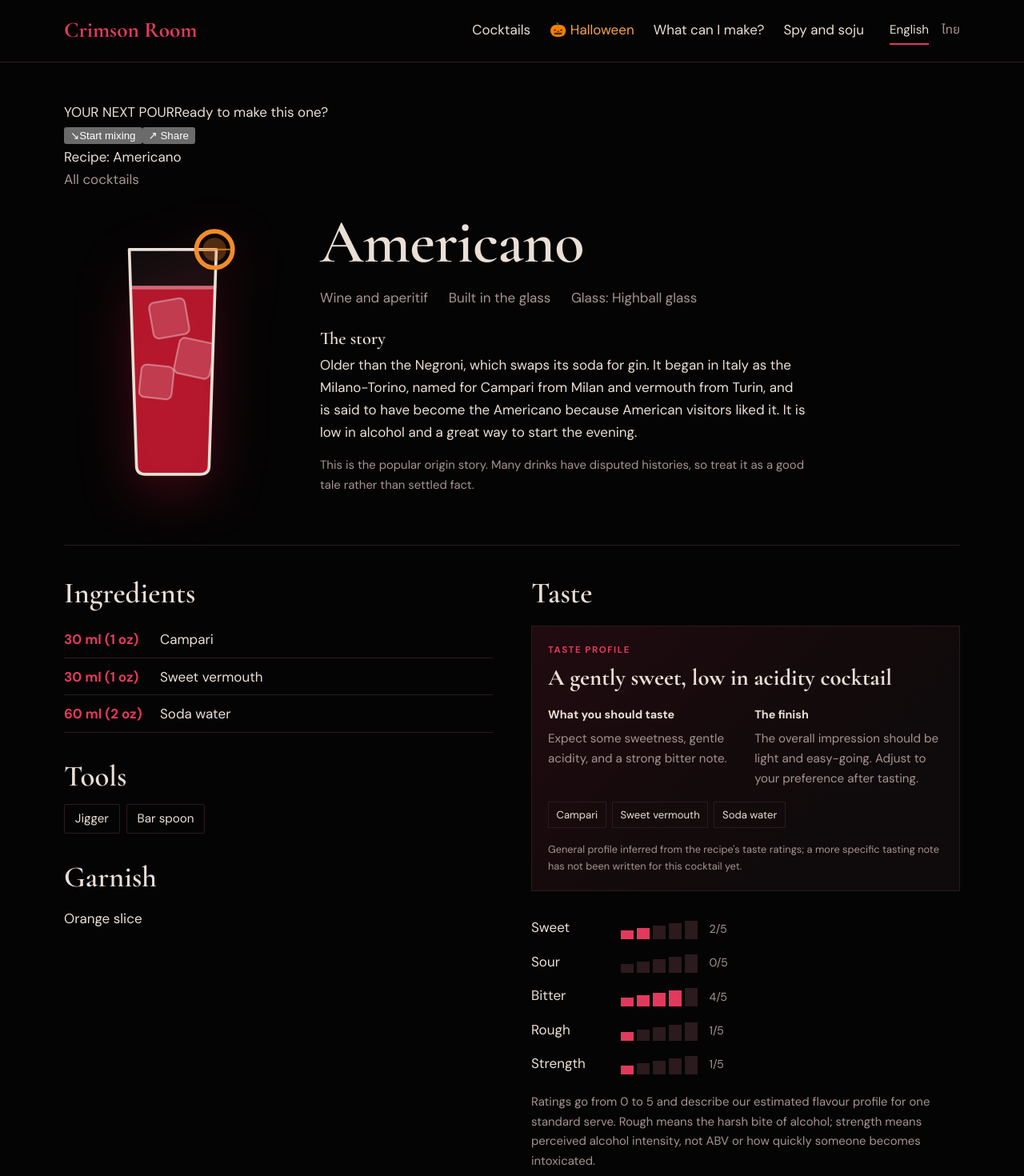
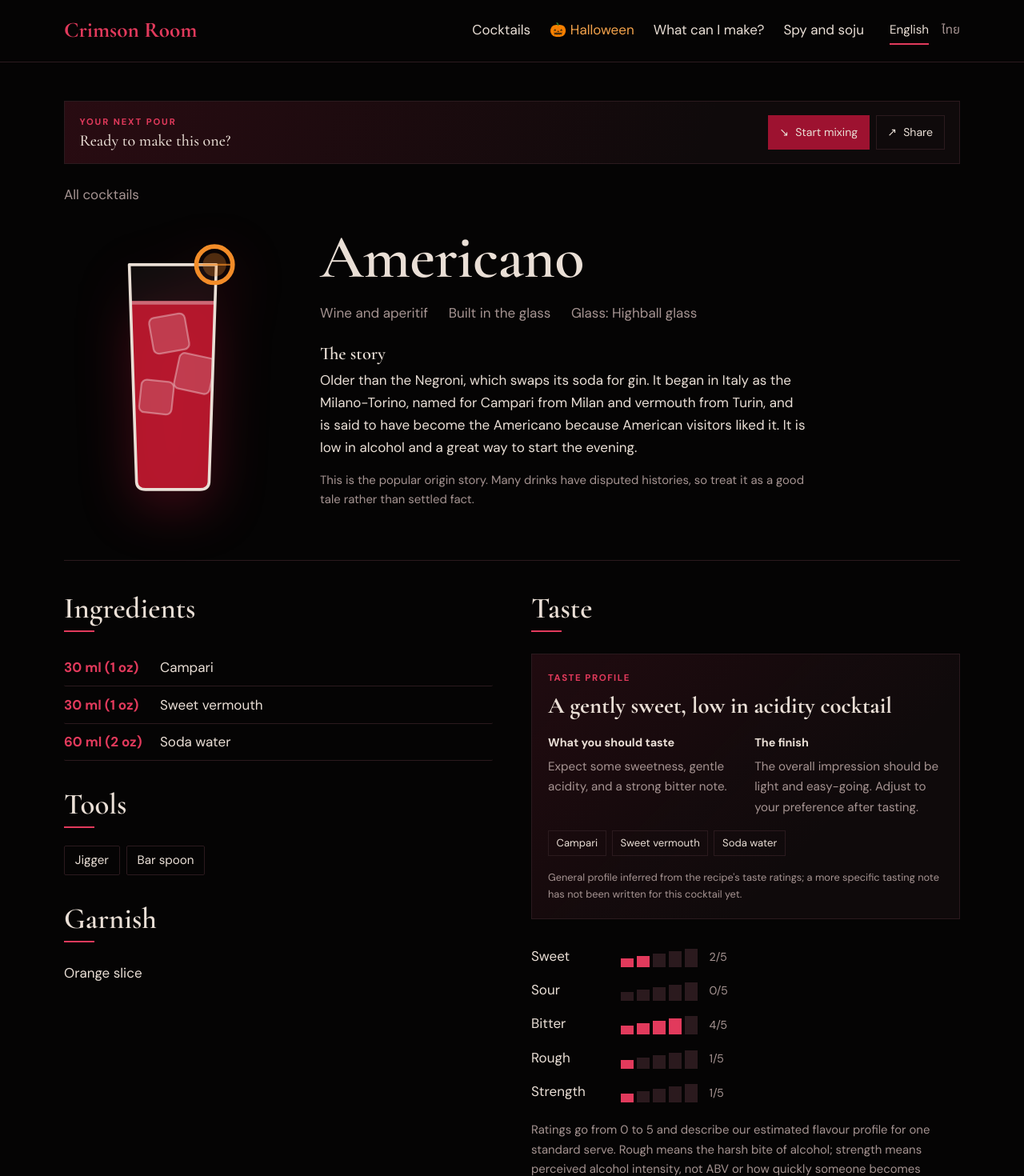
Before and after one commit to inky3/crimsonroom, a Next.js app: page /en/cocktails/americano in a window 1280 px wide. Shown: the top 1470 px of the page at 80% size. Built offline with nearby package versions, Linux system fonts and the light colour scheme.

Commit message:
Animate recipe detail layout and style mixing mode controls

```diff
--- a/app/globals.css
+++ b/app/globals.css
@@ -467,3 +467,48 @@ main .container.section > h2 { animation:page-rise-in .55s var(--ease-out) both;
     animation:none !important;
   }
 }
+
+
+/* Recipe detail: make the actual mixing experience feel alive */
+.recipe-toolbar { display:flex; flex-wrap:wrap; align-items:center; justify-content:space-between; gap:1rem; margin:0 0 1.5rem; padding:1rem 1.15rem; border:1px solid var(--line); background:linear-gradient(110deg,rgba(157,18,48,.18),transparent 72%),var(--surface); animation:page-rise-in .45s var(--ease-out) both; }
+.recipe-toolbar-copy { display:flex; flex-direction:column; gap:.15rem; }
+.recipe-toolbar-kicker { color:var(--crimson-hot); font-size:.7rem; letter-spacing:.17em; font-weight:700; }
+.recipe-toolbar-title { font-family:var(--display); font-size:1.25rem; line-height:1.2; }
+.recipe-toolbar-actions { display:flex; flex-wrap:wrap; gap:.5rem; }
+.recipe-start, .recipe-share { display:inline-flex; align-items:center; justify-content:center; gap:.5rem; min-height:2.65rem; padding:.55rem .85rem; border:1px solid var(--line); background:transparent; color:var(--bone); font:inherit; font-size:.88rem; cursor:pointer; transition:transform .2s var(--ease-out),border-color .2s ease,background .2s ease; }
+.recipe-start { border-color:var(--crimson); background:var(--crimson); }
+.recipe-start:hover, .recipe-share:hover { transform:translateY(-2px); border-color:var(--crimson-hot); }
+.recipe-start:active, .recipe-share:active { transform:scale(.98); }
+.recipe-share-feedback { width:100%; color:var(--crimson-hot); font-size:.85rem; animation:page-rise-in .2s var(--ease-out) both; }
+.recipe-head { animation:page-rise-in .65s var(--ease-out) both; }
+.recipe-art { perspective:800px; }
+.recipe-art svg, .recipe-art img { transform-origin:center bottom; }
+.recipe-intro h1 { animation:page-rise-in .6s .06s var(--ease-out) both; }
+.recipe-intro .meta { animation:page-rise-in .55s .12s var(--ease-out) both; }
+.recipe-intro .story { animation:page-rise-in .55s .18s var(--ease-out) both; }
+.recipe-body > section:first-child { animation:page-rise-in .6s .08s var(--ease-out) both; }
+.recipe-body > section:last-child { animation:page-rise-in .6s .16s var(--ease-out) both; }
+.recipe-section-title { position:relative; padding-bottom:.45rem; }
+.recipe-section-title::after { content:""; display:block; width:2.4rem; height:2px; margin-top:.45rem; background:var(--crimson-hot); transform-origin:left; transition:width .3s var(--ease-out); }
+.recipe-section-title:hover::after { width:5rem; }
+.ingredients li { border-radius:2px; }
+.ingredients li:hover { padding-inline:.45rem; }
+.tools li:hover { transform:translateY(-2px); border-color:var(--crimson-hot); }
+.steps li { transition:color .2s ease,background .2s ease; border-radius:2px; }
+.steps li:hover { color:#fff4ed; background:rgba(226,58,92,.045); }
+.steps li::before { transition:transform .22s var(--ease-spring),color .2s ease; }
+.steps li:hover::before { transform:scale(1.12); color:#ff6680; }
+.steps-focus { border-left:2px solid var(--crimson-hot); padding-left:1rem; animation:mixing-focus .5s var(--ease-out) both; }
+.steps-focus li { padding-top:.25rem; padding-bottom:1.35rem; }
+@keyframes mixing-focus { from { border-color:transparent; } to { border-color:var(--crimson-hot); } }
+.related { animation:page-rise-in .6s var(--ease-out) both; }
+.sr-only { position:absolute; width:1px; height:1px; padding:0; margin:-1px; overflow:hidden; clip:rect(0,0,0,0); white-space:nowrap; border:0; }
+@media (max-width:35rem) {
+  .recipe-toolbar { align-items:stretch; }
+  .recipe-toolbar-actions { display:grid; grid-template-columns:1fr auto; }
+  .recipe-toolbar-title { font-size:1.15rem; }
+}
+@media (prefers-reduced-motion:reduce) {
+  .recipe-toolbar, .recipe-head, .recipe-intro h1, .recipe-intro .meta, .recipe-intro .story,
+  .recipe-body > section:first-child, .recipe-body > section:last-child, .related { animation:none !important; }
+}
```
